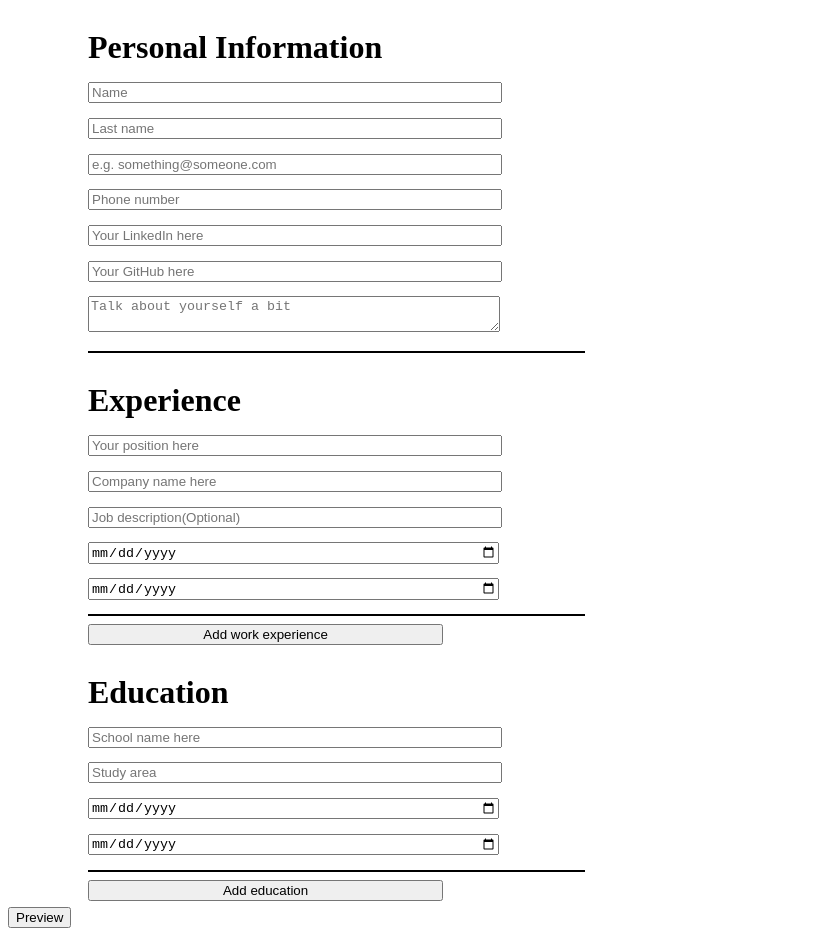
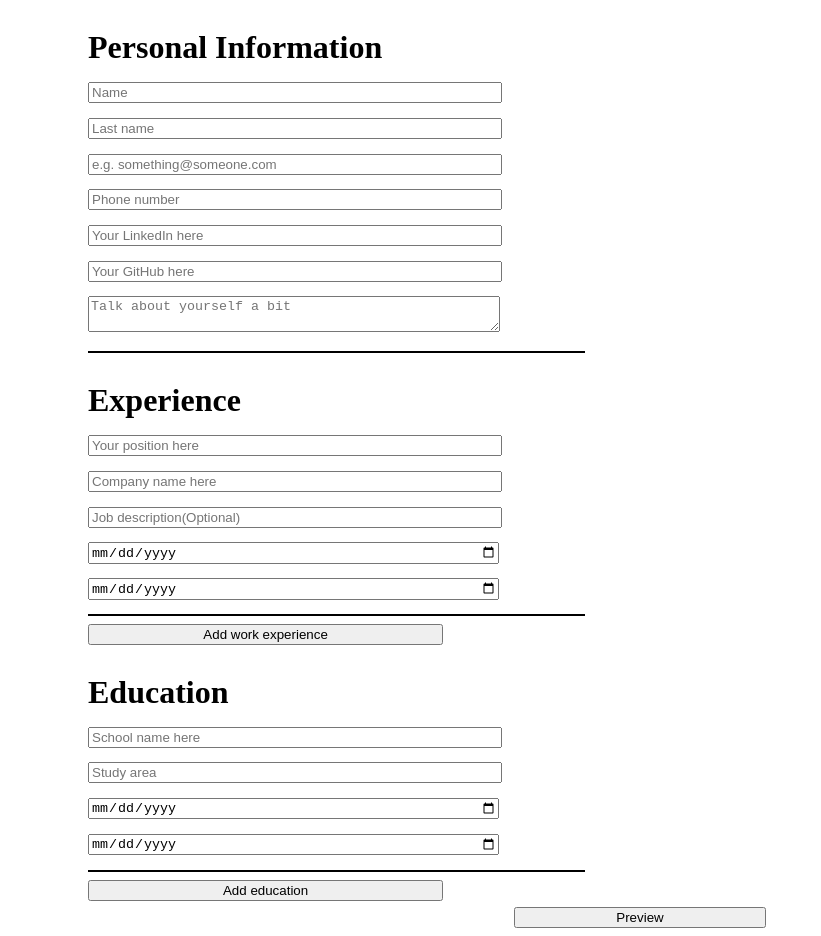
Before and after one commit to muratcan-yuksel/cv-app, a React (Create React App) app: page / in a window 1280 px wide. Shown: the whole page, without its empty margins (0-821 px from the left). Built offline with nearby package versions, Linux system fonts and the light colour scheme.

Commit message:
did some styling but didn't like it at all

```diff
--- a/src/components/App.js
+++ b/src/components/App.js
@@ -1,11 +1,20 @@
 import React, { Component } from "react";
 import Display from "./Display";
+import "../styles/UserInput.css";
 
 function PreviewButton(props) {
-  return <button onClick={props.onClick}>Preview</button>;
+  return (
+    <button className="preview" onClick={props.onClick}>
+      Preview
+    </button>
+  );
 }
 function EditButton(props) {
-  return <button onClick={props.onClick}>Edit</button>;
+  return (
+    <button className="preview" onClick={props.onClick}>
+      Edit
+    </button>
+  );
 }
 
 class App extends Component {
@@ -32,7 +41,7 @@ class App extends Component {
     return (
       <div>
         <Display isFinished={isFinished} />
-        {button}
+        <div className="prevBtn">{button}</div>
       </div>
     );
   }
--- a/src/components/PreviewCV.js
+++ b/src/components/PreviewCV.js
@@ -33,19 +33,21 @@ class PreviewCV extends Component {
     return (
       <div>
         <div id="content">
-          <section>
-            <h3>Personal Information</h3>
+          <h3>Personal Information</h3>
+          <section className="previews">
             {Object.keys(infoObj).map((key, index) => (
               <p key={index}>{infoObj[key]}</p>
             ))}
+            <div className="space"></div>
           </section>
-          <section>
-            <h3>Experience</h3>
+          <h3>Experience</h3>
+          <section className="previews">
             {workArr.map((item) =>
               Object.keys(item).map((key, index) => (
                 <p key={index}>{item[key]}</p>
               ))
             )}
+            <div className="space"></div>
           </section>
           <section>
             <h3>Studies</h3>
@@ -54,6 +56,7 @@ class PreviewCV extends Component {
                 <p key={index}>{item[key]}</p>
               ))
             )}
+            <div className="space"></div>
           </section>
         </div>
         <button onClick={this.generatePDF} type="primary">
--- a/src/styles/PreviewCV.css
+++ b/src/styles/PreviewCV.css
@@ -6,3 +6,11 @@
 .information {
   display: grid;
 }
+.previews {
+  display: flex;
+  flex-direction: row;
+  flex-wrap: wrap;
+}
+.previews * {
+  margin: 2em;
+}
--- a/src/styles/UserInput.css
+++ b/src/styles/UserInput.css
@@ -16,3 +16,10 @@
 .button {
   width: 30%;
 }
+.prevBtn {
+  display: flex;
+  justify-content: center;
+}
+.preview {
+  width: 20%;
+}
```
